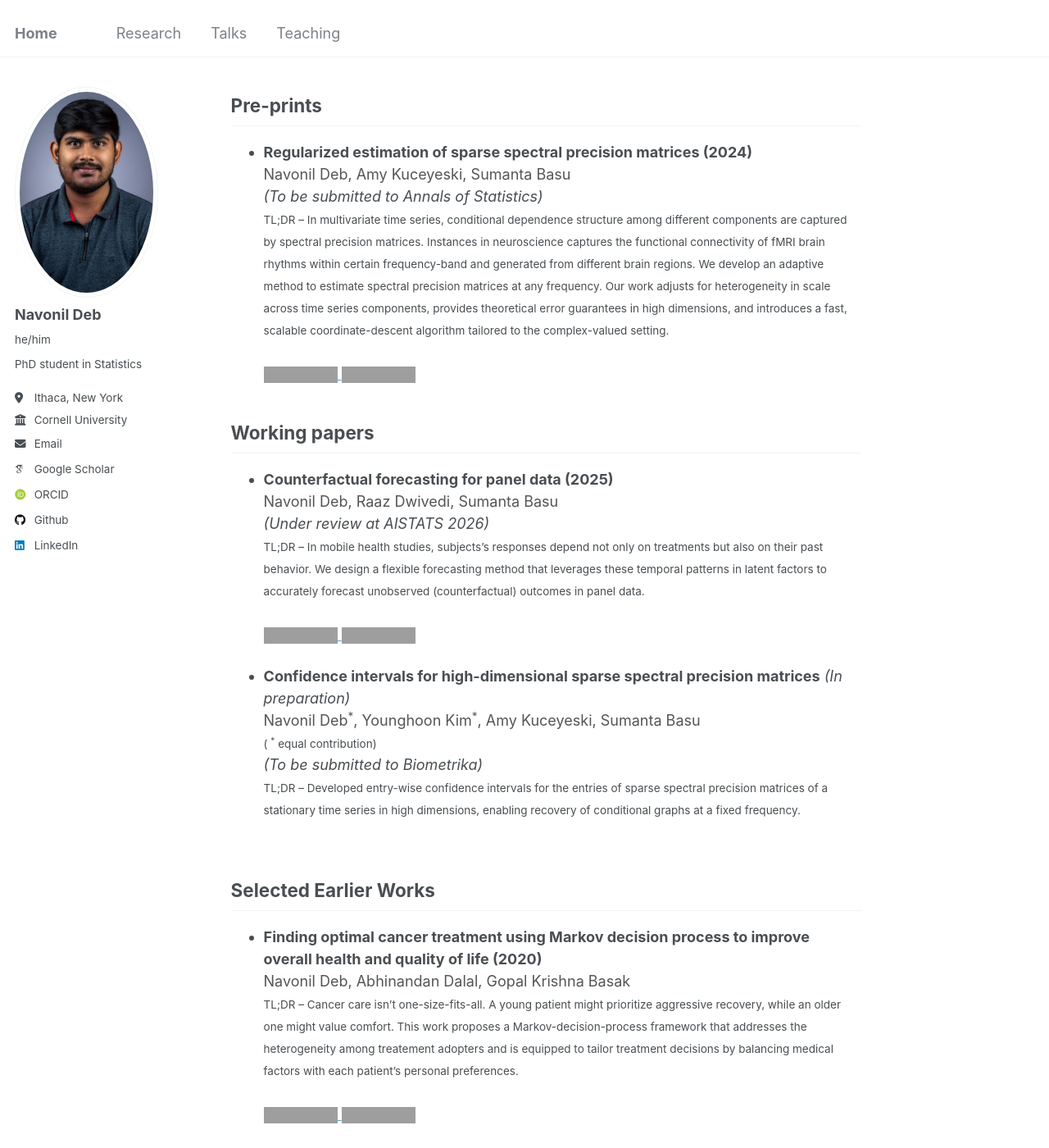
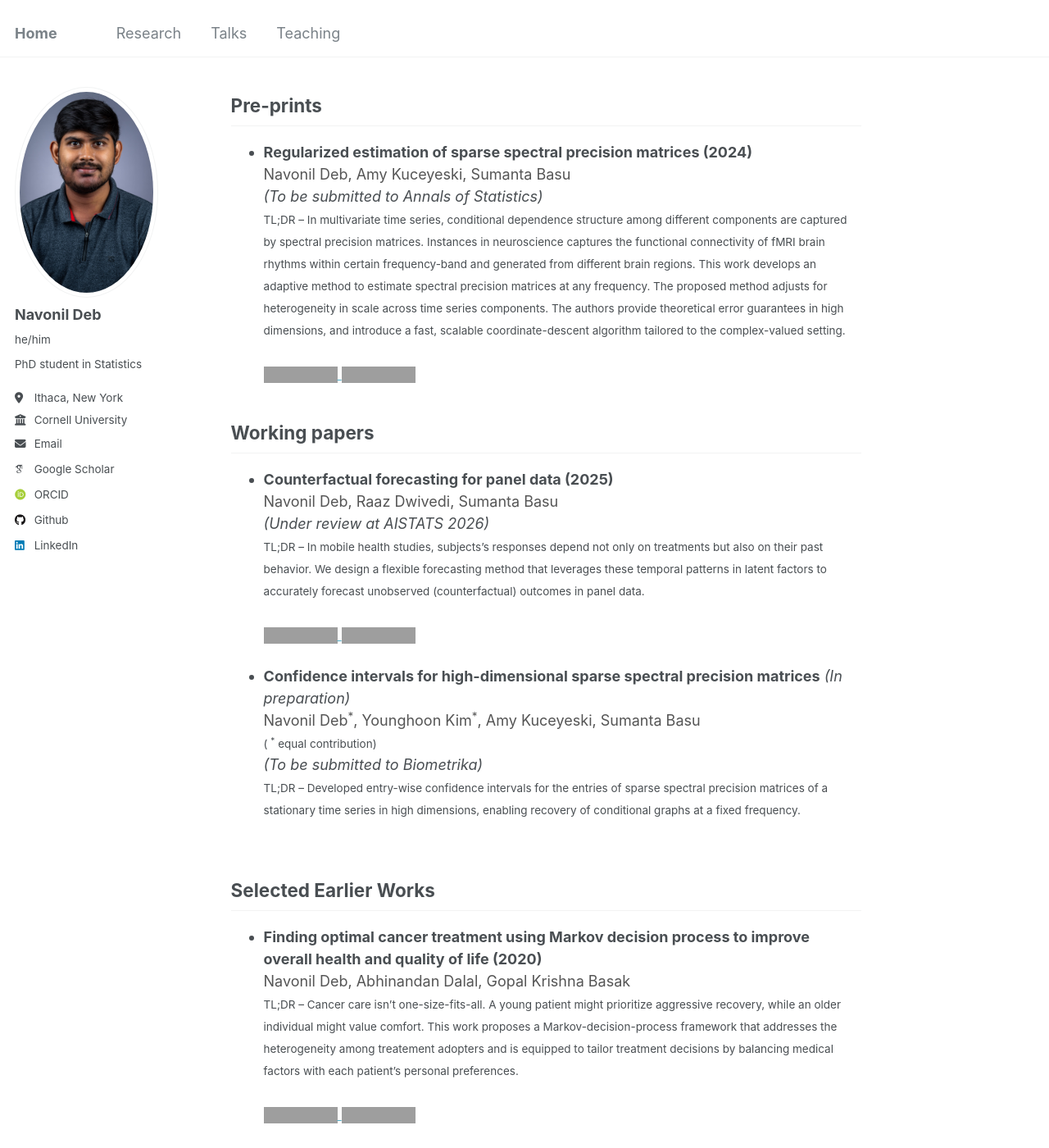
Before and after one commit to navonildeb/navonildeb.github.io, a Jekyll site: the page built from _publications/publications.md, in a window 1280 px wide and 1400 px high, scrolled down 370 px, cut to the strip 0-1400 px from the top of the window. Shown: the whole strip at 82% size. Built offline with Jekyll 4.4.1, drawn with Linux system fonts in a browser that asks for light colours; some web fonts are replaced; grey boxes are pictures that could not be loaded.

Commit message:
Update publications.md

```diff
--- a/_publications/publications.md
+++ b/_publications/publications.md
@@ -18,7 +18,7 @@ author_profile: true
   <span style="color:#555">Navonil Deb, Amy Kuceyeski, Sumanta Basu</span><br>
   <em>(To be submitted to Annals of Statistics)</em><br>
   <small>
-  TL;DR – In multivariate time series, conditional dependence structure among different components are captured by spectral precision matrices. Instances in neuroscience captures the functional connectivity of fMRI brain rhythms within certain frequency-band and generated from different brain regions. We develop an adaptive method to estimate spectral precision matrices at any frequency. Our work adjusts for heterogeneity in scale across time series components, provides theoretical error guarantees in high dimensions, and introduces a fast, scalable coordinate-descent algorithm tailored to the complex-valued setting.
+  TL;DR – In multivariate time series, conditional dependence structure among different components are captured by spectral precision matrices. Instances in neuroscience captures the functional connectivity of fMRI brain rhythms within certain frequency-band and generated from different brain regions. This work develops an adaptive method to estimate spectral precision matrices at any frequency. The proposed method adjusts for heterogeneity in scale across time series components. The authors provide theoretical error guarantees in high dimensions, and introduce a fast, scalable coordinate-descent algorithm tailored to the complex-valued setting.
   </small><br><br>
   <a href="https://doi.org/10.48550/arXiv.2401.11128">
     <img src="https://img.shields.io/badge/arXiv-2401.11128-b31b1b?logo=arxiv&logoColor=white" alt="arXiv" />
@@ -57,7 +57,7 @@ author_profile: true
 * <span style="font-weight:bold">Finding optimal cancer treatment using Markov decision process to improve overall health and quality of life (2020)</span><br>
   <span style="color:#555">Navonil Deb, Abhinandan Dalal, Gopal Krishna Basak</span><br>
   <small>
-  TL;DR – Cancer care isn’t one-size-fits-all. A young patient might prioritize aggressive recovery, while an older one might value comfort. This work proposes a Markov-decision-process framework that addresses the heterogeneity among treatement adopters and is equipped to tailor treatment decisions by balancing medical factors with each patient’s personal preferences.
+  TL;DR – Cancer care isn’t one-size-fits-all. A young patient might prioritize aggressive recovery, while an older individual might value comfort. This work proposes a Markov-decision-process framework that addresses the heterogeneity among treatement adopters and is equipped to tailor treatment decisions by balancing medical factors with each patient’s personal preferences.
   </small><br><br>
   <a href="https://doi.org/10.48550/arXiv.2011.13960">
     <img src="https://img.shields.io/badge/arXiv-2011.13960-b31b1b?logo=arxiv&logoColor=white" alt="arXiv" />
```
